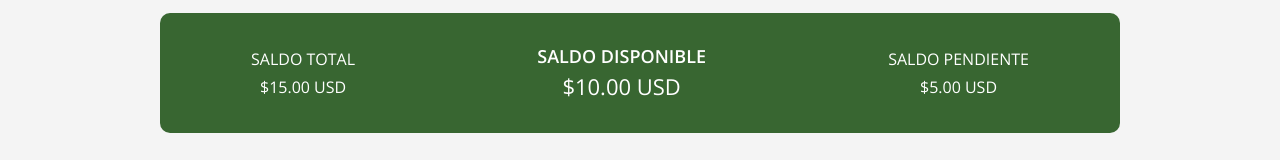
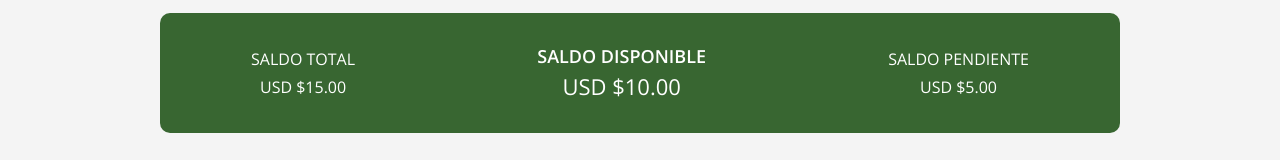
Before and after one commit to guilleasz/code-4-venezuela-alu-pay, a React (Create React App) app: page /home in a window 1280 px wide. Shown: the part 125-285 px from the top of the page. Built offline with nearby package versions, Linux system fonts and the light colour scheme.

Commit message:
USD label in dashboard amount reversed

```diff
--- a/src/pages/Dashboard.js
+++ b/src/pages/Dashboard.js
@@ -12,17 +12,17 @@ function Dashboard(){
                     <div className={styles.dashboardAmount}>
                         <span>SALDO TOTAL</span>
 
-                        <span>$15.00 USD</span>
+                        <span>USD $15.00 </span>
                     </div>
                     <div className={styles.dashboardAmount}>
                         <span>SALDO DISPONIBLE</span>
 
-                        <span>$10.00 USD</span>
+                        <span>USD $10.00 </span>
                     </div>
                     <div className={styles.dashboardAmount}>
                         <span>SALDO PENDIENTE</span>
 
-                        <span>$5.00 USD</span>
+                        <span>USD $5.00 </span>
                     </div>
 
                 </div>
```
